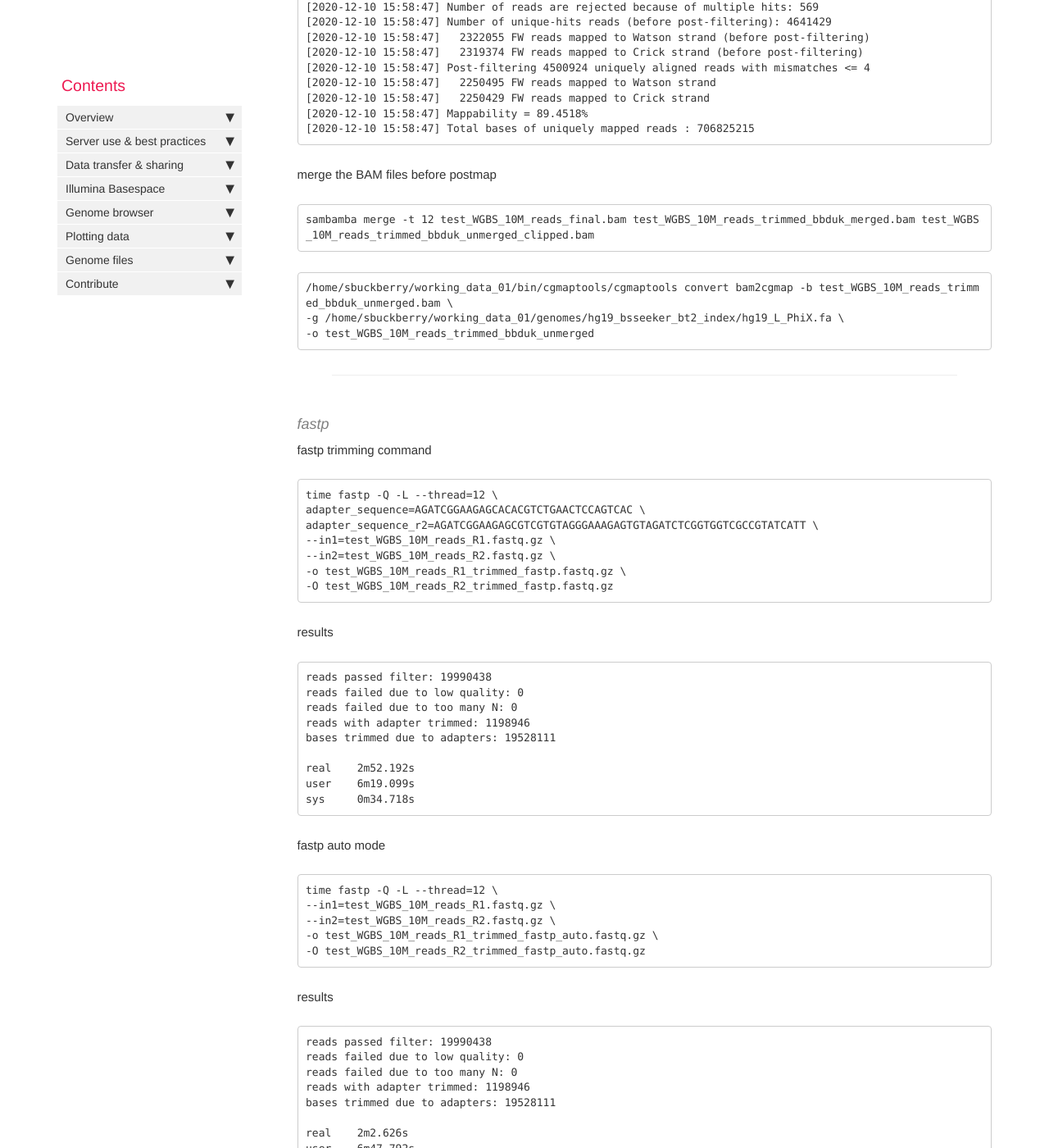
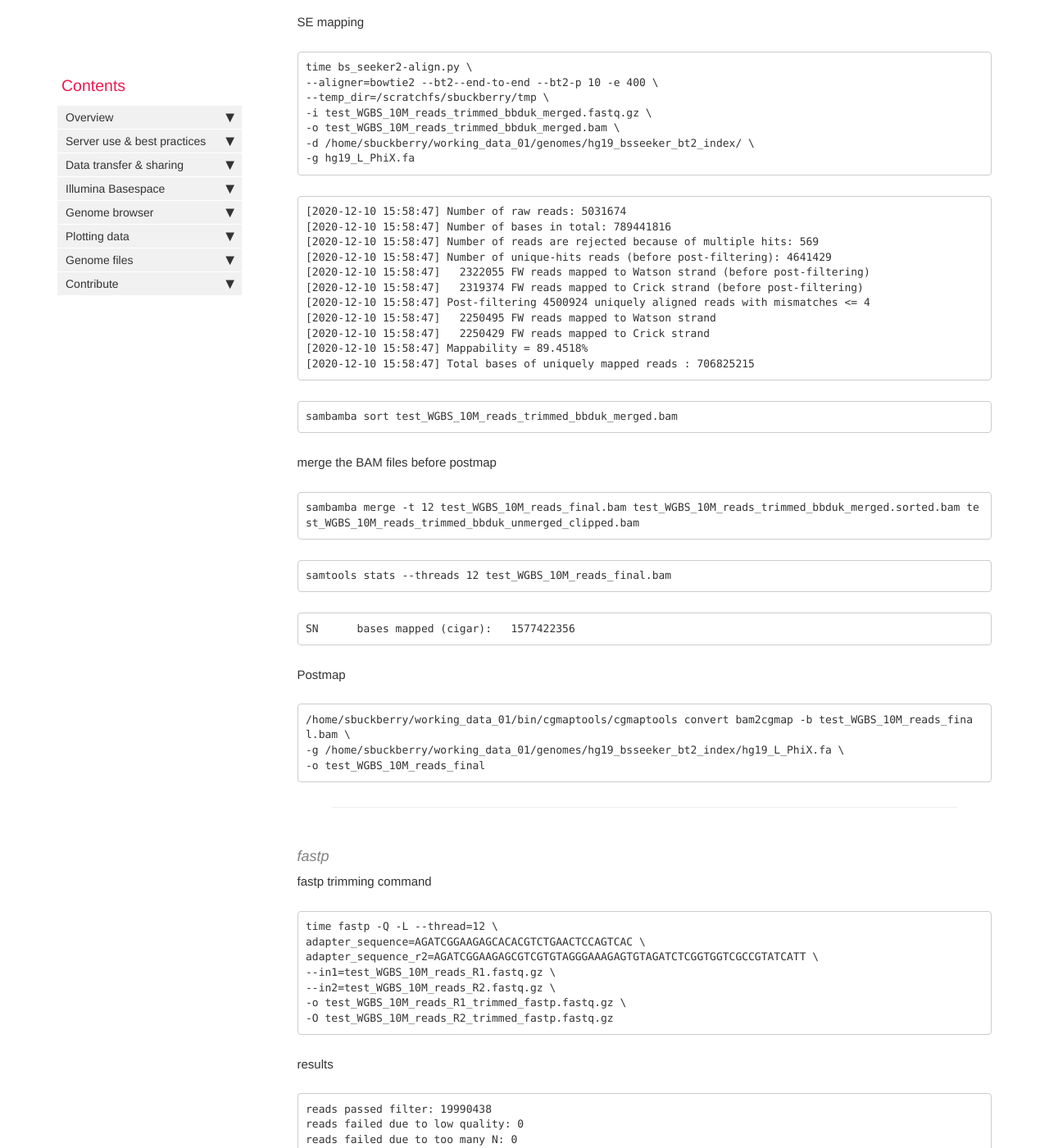
Before and after one commit to ListerLab/guides, a Jekyll site: the page built from pages/mydoc/mydoc_wgbs_trimming.md, in a window 1280 px wide and 1400 px high, scrolled down 3986 px. Shown: the whole window at 82% size. Built offline with Jekyll 4.4.1, drawn with Linux system fonts in a browser that asks for light colours; comment, search, counter and statistics services are not loaded; some of the changed text lies outside the part shown.

Commit message:
Update mydoc_wgbs_trimming.md

````diff
--- a/pages/mydoc/mydoc_wgbs_trimming.md
+++ b/pages/mydoc/mydoc_wgbs_trimming.md
@@ -157,6 +157,21 @@ bam clipOverlap --stats \
 --out test_WGBS_10M_reads_trimmed_bbduk_unmerged_clipped.bam
 ```
 
+Unclipped stats (samtools stats)
+```
+SN      bases mapped (cigar):   878499328       # more accurate
+```
+
+Clipped stats
+```
+SN      bases mapped (cigar):   870597141
+```
+
+
+```
+sambamba sort test_WGBS_10M_reads_trimmed_bbduk_unmerged_clipped.bam
+```
+
 ```
 Overlap Statistics:
 Number of overlapping pairs: 569467
@@ -193,18 +208,28 @@ time bs_seeker2-align.py \
 [2020-12-10 15:58:47] Total bases of uniquely mapped reads : 706825215
 ```
 
+```
+sambamba sort test_WGBS_10M_reads_trimmed_bbduk_merged.bam
+```
+
 merge the BAM files before postmap
 ```
-sambamba merge -t 12 test_WGBS_10M_reads_final.bam test_WGBS_10M_reads_trimmed_bbduk_merged.bam test_WGBS_10M_reads_trimmed_bbduk_unmerged_clipped.bam
+sambamba merge -t 12 test_WGBS_10M_reads_final.bam test_WGBS_10M_reads_trimmed_bbduk_merged.sorted.bam test_WGBS_10M_reads_trimmed_bbduk_unmerged_clipped.bam
 ```
 
-
-
+```
+samtools stats --threads 12 test_WGBS_10M_reads_final.bam
+```
 
 ```
-/home/sbuckberry/working_data_01/bin/cgmaptools/cgmaptools convert bam2cgmap -b test_WGBS_10M_reads_trimmed_bbduk_unmerged.bam \
+SN      bases mapped (cigar):   1577422356
+```
+
+Postmap
+```
+/home/sbuckberry/working_data_01/bin/cgmaptools/cgmaptools convert bam2cgmap -b test_WGBS_10M_reads_final.bam \
 -g /home/sbuckberry/working_data_01/genomes/hg19_bsseeker_bt2_index/hg19_L_PhiX.fa \
--o test_WGBS_10M_reads_trimmed_bbduk_unmerged
+-o test_WGBS_10M_reads_final
 ```
 ---
 #### fastp
@@ -310,6 +335,29 @@ time bs_seeker2-align.py \
 
 ```
 
+```
+sambamba sort test_WGBS_10M_reads_trimmed_bbduk.bam
+```
+
+Clip the overlapping pairs
+```
+bam clipOverlap --stats \
+--in  test_WGBS_10M_reads_trimmed_bbduk.sorted.bam \
+--out test_WGBS_10M_reads_trimmed_bbduk_clipped.bam
+```
+
+```
+samtools stats test_WGBS_10M_reads_trimmed_bbduk_clipped.bam > test_WGBS_10M_reads_trimmed_bbduk_clipped.stats
+```
+
+
+
+
+```
+test_WGBS_10M_reads_trimmed_bbduk.bam
+```
+
+
 #### fastp trimmed reads
 ```
 time bs_seeker2-align.py \
@@ -346,3 +394,19 @@ time bs_seeker2-align.py \
 [2020-12-09 17:24:44]  mCHH 0.832%
 [2020-12-09 17:24:44] --------------------------------
 ```
+
+
+```
+sambamba sort test_WGBS_10M_reads_trimmed_fastp.bam
+```
+
+Clip the overlapping pairs
+```
+bam clipOverlap --stats \
+--in  test_WGBS_10M_reads_trimmed_fastp.sorted.bam \
+--out test_WGBS_10M_reads_trimmed_fastp_clipped.bam
+```
+
+```
+samtools stats test_WGBS_10M_reads_trimmed_fastp_clipped.sorted.bam > test_WGBS_10M_reads_trimmed_fastp_clipped.sorted.stats
+```
````
Also changed, not shown: other parts of pages/mydoc/mydoc_wgbs_trimming.md (+1 -1 lines).
